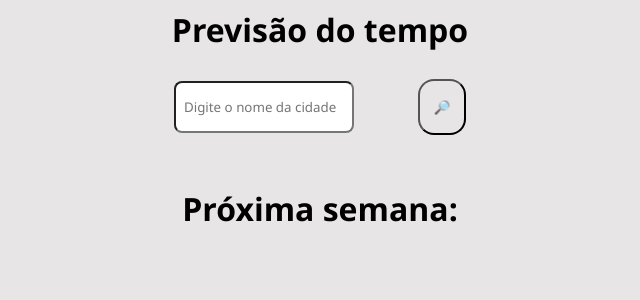
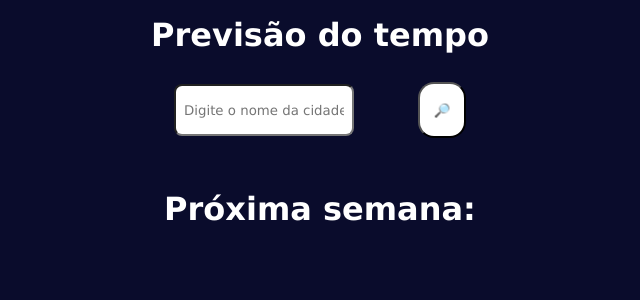
Before and after one commit to MarcosFernandes99/weather, a React (Create React App) app in the folder my-app/: page / in a window 1280 px wide. Shown: the top 300 px of the page, without its empty margins (320-960 px from the left). Built offline with nearby package versions, Linux system fonts and the light colour scheme.

Commit message:
corrigindo alguns erros

```diff
--- a/my-app/src/Components/home/index.tsx
+++ b/my-app/src/Components/home/index.tsx
@@ -49,7 +49,7 @@ export const Container = () => {
     }
 
     return (
-
+        <>
             <section className='container'>
                 <h1 className="title">Previsão do tempo</h1>
 
@@ -74,7 +74,9 @@ export const Container = () => {
                         );
                     })}
                 </div>
+
+            </section>
             <ModalDay />
-        </section>
+        </>
     )
 }
--- a/my-app/src/Components/home/style.css
+++ b/my-app/src/Components/home/style.css
@@ -1,22 +1,21 @@
 *{
     padding: 0;
     margin: 0;
-    font-family:'Segoe UI', Tahoma, Geneva, Verdana, sans-serif
+    font-family:'Lucida Sans', 'Lucida Sans Regular', 'Lucida Grande', 'Lucida Sans Unicode', Geneva, Verdana, sans-serif;
 }
 
 body{
-    background-color: rgb(231, 229, 229);
+    background-color: rgb(10, 12, 44);
     height: 100vh;
-}
-.container{
-    height: 100%;
     overflow-y: hidden;
 }
 
+
 .title{
     text-align: center;
-    margin-top: 1vh;
+    margin-top: 2vh;
     font-size: 2rem;
+    color: rgb(255, 255, 255);
 }
 
 .search{
@@ -38,7 +37,7 @@ body{
 
 .btnSearch{
     cursor: pointer;
-    background: none;
+    background:white;
     border-radius: 1rem;
     min-height: 7vh;
     min-width: 3rem;
@@ -46,7 +45,7 @@ body{
 
 .week{
     text-align: center;
-    color: rgb(0, 0, 0);
+    color: rgb(255, 255, 255);
     margin-top: 5vh;
     font-size: 2rem;
 }
@@ -56,11 +55,11 @@ body{
     justify-content: space-between;
     padding: 0.5rem;
     align-items: center;
+
 }
 .day{
-    color: rgb(0, 0, 0);
     font-size: 1.3rem;
-    margin-top: 2vh;
+    color: rgb(255, 255, 255);
     cursor: pointer;
 }
 
--- a/my-app/src/Components/modal/style.css
+++ b/my-app/src/Components/modal/style.css
@@ -11,13 +11,12 @@
 
 .modal {
     width: 100%;
-    height: 35%;
+    height: 30%;
     bottom: 0;
     background-color: rgb(97, 97, 97);
     position: absolute;
     border-top-right-radius: 1rem;
     border-top-left-radius: 1rem;
-    overflow-y: hidden;
 }
 
 .modal::-webkit-scrollbar {
@@ -69,8 +68,10 @@
 .alongTheDayContainer{
     height: 65%;
     display: flex;
-    flex-direction:column;
+    flex-direction:row;
     flex-wrap: wrap;
+    align-items: stretch;
+    justify-content: space-between;
 
 }
 .alongDay{
@@ -78,17 +79,21 @@
     display: flex;
     flex-direction: column;
     align-items: center;
+    width: (calc(100% / 8));
+    flex-shrink: 0;
 }
 
 .tempAlongDay{
     color: white;
     font-weight: 700;
+    font-size: 1rem;
 }
 
 .tempMaxMinAlongDay{
     color: rgb(192, 190, 190);
+    font-size: 0.8rem;
 }
 
 .imgTemp{
-    height: 3rem;
+    height: 2rem;
 }
```
Lines whose indentation alone changed are shown as unchanged.
